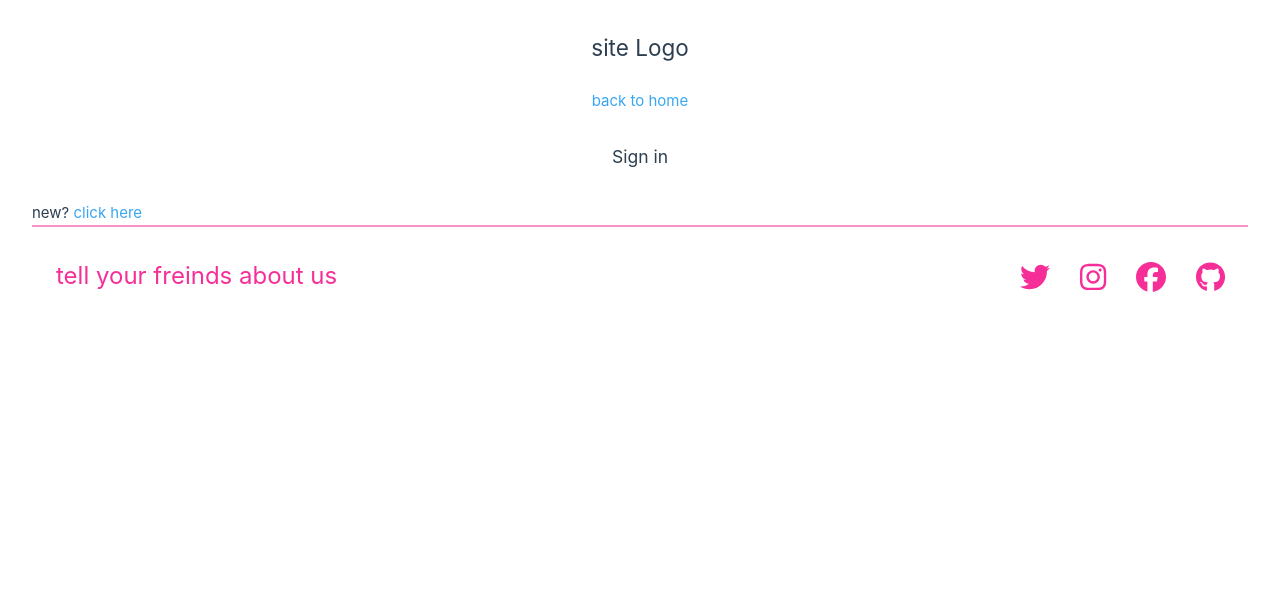
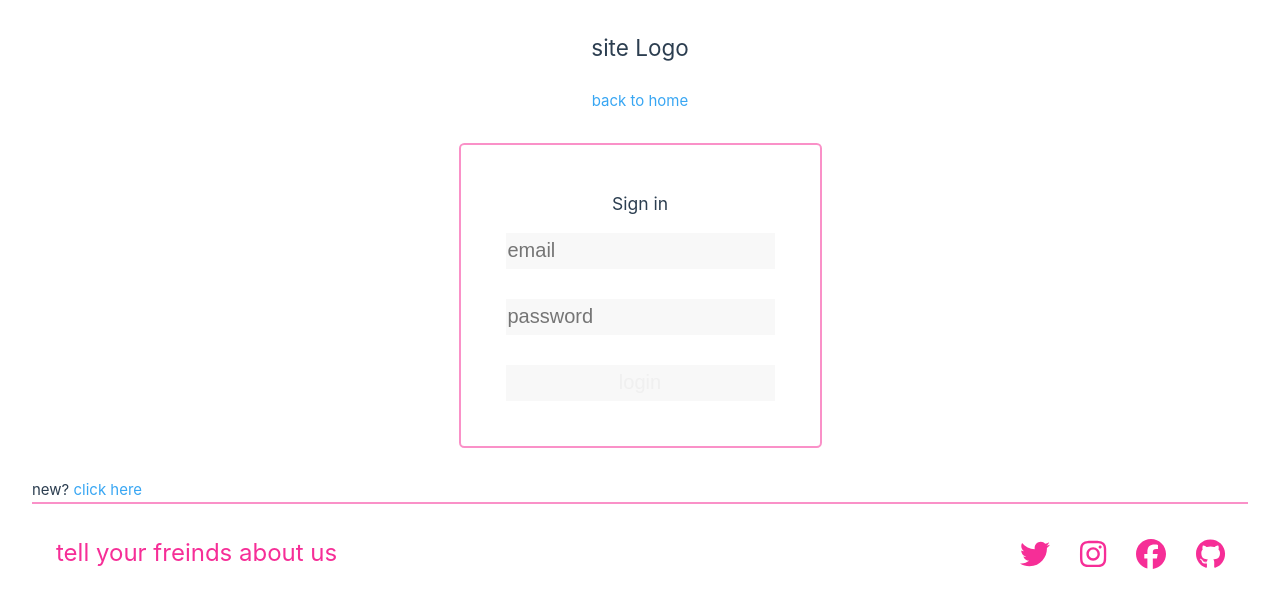
Before and after one commit to blbarr01/proto-shop, a Vue app: page /portal in a window 1280 px wide. Both pictures are taken after a click on the element "click here". Shown: the top 608 px of the page. Built offline with nearby package versions, Linux system fonts and the light colour scheme.

Commit message:
finalizes form layouts for auth

```diff
--- a/src/views/UserPortalView/LoginWidget.vue
+++ b/src/views/UserPortalView/LoginWidget.vue
@@ -1,13 +1,29 @@
 <template>
-    <div>
-        <h3>Sign in</h3>
-        <form action="">
+    <div class="widget-wrapper">
+    <h3>Sign in</h3>
+    <form  @submit.prevent="handleLogin" class="form">
+          <input class="inputField" required type="email" placeholder="email" v-model="email" />
+          <input type="password" name="password" placeholder="password" v-model="password">
+          <input
+            type="submit"
+            class="button block"
+            :value="loading ? 'Loading' : 'login'"
+            :disabled="loading"
+          />
 
-        </form>
-    </div>
+    </form>
+  </div>
 </template>
 
 <script setup lang="ts">
+    import {ref} from 'vue'
+    const loading = ref(false)
+    const password = ref('')
+    const email = ref('')
+
+    function handleLogin(){
+
+    }
 
 </script>
 
--- a/src/views/UserPortalView/RegistrationWidget.vue
+++ b/src/views/UserPortalView/RegistrationWidget.vue
@@ -8,7 +8,7 @@
           <input
             type="submit"
             class="button block"
-            :value="loading ? 'Loading' : 'Send magic link'"
+            :value="loading ? 'Loading' : 'Sign up'"
             :disabled="loading"
           />
 
@@ -47,6 +47,7 @@ const handleLogin = async () => {
 <style>
   .widget-wrapper{
     border: 2px solid var(--persian-rose-dull);
+    border-radius: .33rem;
     padding: 3em;
   }
 
```
